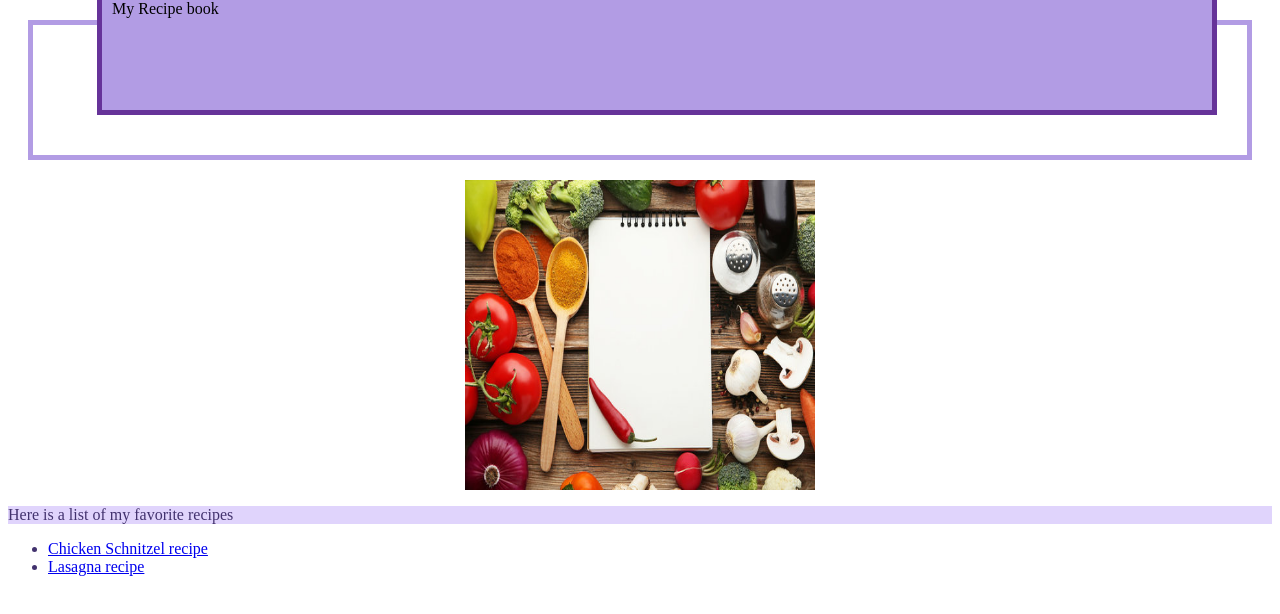
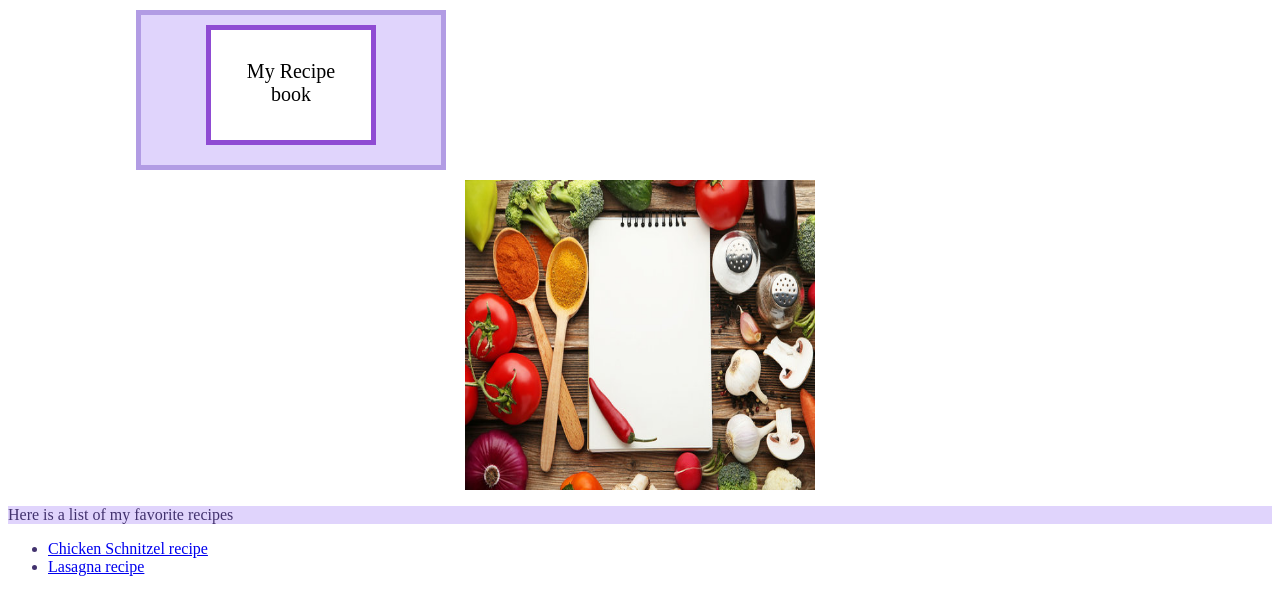
Before and after one commit to Hera-k/odin-recipes, a plain HTML site: page index.html in a window 1280 px wide. Drawn offline with Linux system fonts and the light colour scheme.

Commit message:
Changed the height, width and margins of the div elements Fixes issue where they were not showing on the webpage

```diff
--- a/styles.css
+++ b/styles.css
@@ -1,16 +1,26 @@
 .container{
     border:5px solid #B29CE4;
-    margin: 20px;
+    margin: 10px;
+    width: 300px;
+    background-color: #E0D4FC;
+    margin-left:8em;
+    height: 150px;
+    text-align: center;
 }
 .box{
-border: 5px solid rebeccapurple;
-  background-color: #B29CE4;
-  padding: 10px;
-  height: 100px;
-  margin-top: -40px;
-  margin-right: 30px;
-  margin-bottom: 40px;
-  margin-left: 4em;
+border: 5px solid rgb(143, 75, 211);
+  background-color: white;
+  padding: 30px;
+  width: 100px;
+  height: 50px;
+  font-family:'Times New Roman', Times, serif;
+  font-size: 20px;
+  font-weight: 100px;
+  margin-top: 10px;
+  margin-right: 10px;
+  margin-bottom: 50px;
+  margin-left: 3.25em;
+  text-align: center;
 }
 li{
     color:#42326E;
```
